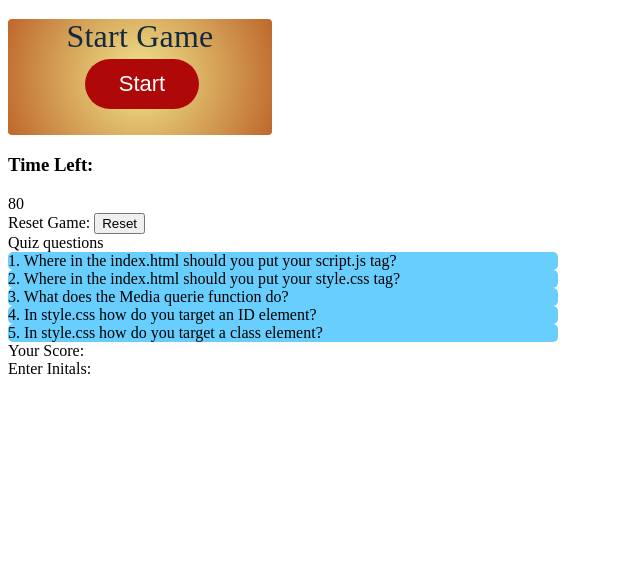
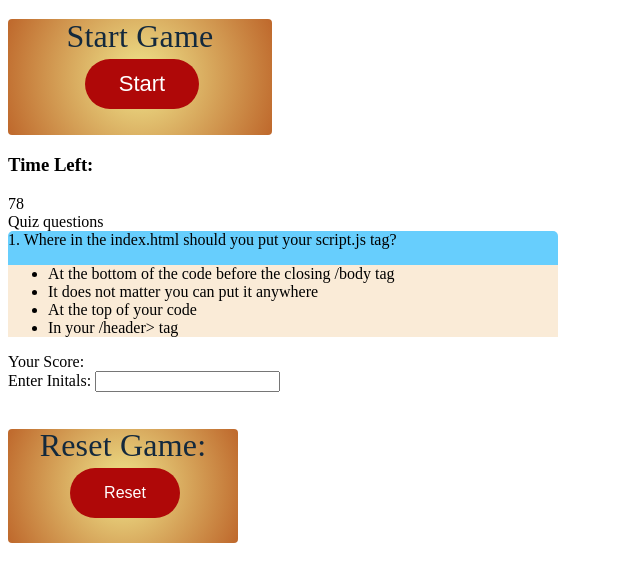
Before and after one commit to Tonyoffor/JavascriptQiz, a plain HTML site: page Main/index.html in a window 1280 px wide. Both pictures are taken after a click on the button "Start". Shown: the whole page, without its empty margins (0-640 px from the left). Drawn offline with Linux system fonts and the light colour scheme.

Commit message:
added more functions and got the timer function to work

```diff
--- a/Main/assets/css/style.css
+++ b/Main/assets/css/style.css
@@ -32,44 +32,82 @@
   text-align: center;
   cursor: pointer;
 }
+
+#reset{
+  background: radial-gradient(circle, rgba(240,230,140,1) 0%, rgba(187,96,33,0.9542191876750701) 100%);
+  border-radius: 4px;
+  color: #13293d;
+  cursor: pointer;
+  font-size: 2em;
+  letter-spacing: 0.21px;
+  line-height: 14px;
+  max-width: 200px;
+  padding: 9px 15px;
+  text-align: center;
+  align-items: center;
+  transition-duration: 0.15s;
+  transition-property: background-color;
+  transition-timing-function: linear;
+  margin-top: 0.6em;
+}
+
+#resetButton{
+  border: none;
+  background-color: hsl(360, 91%, 36%);
+  border-radius: 25px;
+  box-shadow: rgba(0, 0, 0, 0.1) 0px 1px 6px 0px rgba(0, 0, 0, 0.2) 0px 1px 1px
+    0px;
+  color: hsl(0, 0%, 100%);
+  display: inline-block;
+  font-size: 16px;
+  line-height: 22px;
+  margin: 16px 16px 16px 20px;
+  padding: 14px 34px;
+  text-align: center;
+  cursor: pointer;
+}
 #Q1{
   background: rgb(103, 206, 253);
   width: 550px;
   border-radius: 5px;
+  display: none;
 }
 .Q1{
-  display: none;
-}
+background-color: antiquewhite;}
 
 #Q2{
   background: rgb(103, 206, 253);
   width: 550px;
   border-radius: 5px;
+  display: none;
 }
 .Q2{
-  display: none;
+  background-color: antiquewhite;
 }
 #Q3{
   background: rgb(103, 206, 253);
   width: 550px;
   border-radius: 5px;
+  display: none;
 }
 .Q3{
-  display: none;
+  background-color: antiquewhite;
 }
 #Q4{
   background: rgb(103, 206, 253);
   width: 550px;
   border-radius: 5px;
+  display: none;
 }
 .Q4{
-  display: none;
+  background-color: antiquewhite;
 }
 #Q5{
   background: rgb(103, 206, 253);
   width: 550px;
   border-radius: 5px;
+  display: none;
 }
 .Q5{
-  display: none;
+  background-color: antiquewhite;
 }
--- a/Main/assets/js/script.js
+++ b/Main/assets/js/script.js
@@ -1,25 +1,29 @@
 var startGame = document.querySelector("#startGame");
 var reset = document.querySelector("#reset");
-var time_sec = document.querySelector(".time_sec")
+var time_sec = document.getElementById("time_sec");
 var QuizQuestions = document.querySelector(".Quizquestions");
 
-var Score = document.querySelector("#Score")
-var resetButton = document.querySelector("#resetButton")
-var startButton = document.querySelector("#startbutton")
+var Score = document.querySelector("#Score");
+var resetButton = document.querySelector("#resetButton");
+var startButton = document.querySelector("#startbutton");
 
 
-var startTimer = null;
+
+
+var scorecounter =0;
 var timer;
 var timerCount;
 var Userchoice;
 var interval;
 var ans;
 var correctanswer = 0;
-var wronganswer = 0
+var wronganswer = 0;
+
+
 
 var QuizQuestions = [
 
-]
+];
 
   var ans = [
     "At the bottom of the code before the closing </body> tag ",
@@ -29,11 +33,13 @@ var QuizQuestions = [
     "With the . symbol",
   ];
 
-function startGame(){
+function gameStart(){
   //show 1st question and start timer
-  QuizQuestions
-  startButton.disabled=true;
+  timerCount = 80;
+  console.log("inside start game");
+  document.getElementById("Q1").style.display="block";
   startTimer();
+
 }
 
 
@@ -41,15 +47,32 @@ function startGame(){
  function startTimer(){
   timer = setInterval(function(){
     timerCount--;
-    time_sec.textContent = timerCount;
-    if (timerCount >=0)
+    time_sec.innerHTML = timerCount;
+    if (timerCount ==0){
+      clearInterval(timer);
+     }
+  },1000);
+  console.log("inside start timer");
+  console.log("timerCount="+timerCount);
   }
+
+function increasescore(index){
+scorecounter= scorecounter+1;
+Score.innerHTML="Score: "+scorecounter;
+nextQuestion(index);
 }
-//the start button will start this prompt
+
+function decreasetime(){
+  timerCount=timerCount-2;
+}
+
+function nextQuestion(index){
+if (index<4){
+  document.getElementsByClassName("questions")[index+1].style.display="block";
+}
 
 
-
-
+}
 //function reset(){
  // Resets timer, game and go back to the 1t question.
  //timer = 0;
--- a/Main/index.html
+++ b/Main/index.html
@@ -12,36 +12,32 @@
       <!-- = are startgame and startbutton doing the same thing? -->
   <section id="start">
     <div id = "startGame"> Start Game  </div>
-      <button id = "startbutton">Start</button>
+      <button id = "startbutton" onclick="gameStart()">Start</button>
     </div>
   </section>
     <div id="timer" >
       <h3 >Time Left: </h3>
-      <div class="time_sec">80</div>
     </div>
-
-    <div id = "reset">Reset Game:
-      <button id="resetButton"> Reset</button>
-    </div>
+    <div id="time_sec">80</div>
 
 		<section class="Quizquestions">Quiz questions
-      <div id="Q1"> 1. Where in the index.html should you put your script.js tag?
-        <ul class="Q1">
-          <li>At the bottom of the code before the closing /body tag</li>
-          <li>It does not matter you can put it anywhere</li>
+      <div id="Q1" class="questions"> 1. Where in the index.html should you put your script.js tag?
+        <ul class="Q1" >
+          <li onclick="increasescore(0)" >At the bottom of the code before the closing /body tag</li>
+          <li onclick="decreasetime()">It does not matter you can put it anywhere</li>
           <li>At the top of your code</li>
           <li>In your /header> tag</li>
         </ul>
       </div>
-      <div id="Q2"> 2. Where in the index.html should you put your style.css tag?
+      <div id="Q2" class="questions"> 2. Where in the index.html should you put your style.css tag?
         <ul class="Q2">
           <li> It does not matter you can put it anywhere </li>
-          <li> In your /header> tag </li>
+          <li onclick="increasescore(1)" > In your /header> tag </li>
           <li> At the top of your code before the /head> tag</li>
           <li>  At the bottom of the code </li>
         </ul>
       </div>
-      <div id="Q3"> 3. What does the Media querie function do?
+      <div id="Q3" onclick="increasescore(2)" class="questions"> 3. What does the Media querie function do?
         <ul class="Q3">
           <li> It helps adjust the page to different screen sizes   </li>
           <li>  It helps show what is hiden in on a page   </li>
@@ -49,7 +45,7 @@
           <li>   It is used call a for loop </li>
         </ul>
       </div>
-      <div id="Q4"> 4. In style.css how do you target an ID element?
+      <div id="Q4" onclick="increasescore(3)" class="questions"> 4. In style.css how do you target an ID element?
         <ul class="Q4">
           <li> With the # symbol   </li>
           <li>  With the @ symbol   </li>
@@ -57,7 +53,7 @@
           <li>   With the & symbol </li>
         </ul>
       </div>
-      <div id="Q5"> 5. In style.css how do you target a class element?
+      <div id="Q5" onclick="increasescore(4)" class="questions"> 5. In style.css how do you target a class element?
         <ul class="Q5">
           <li> With the . symbol   </li>
           <li>  With the @ symbol   </li>
@@ -67,7 +63,12 @@
       </div>
     </section>
 	<div id="Score"> Your Score: </div>
-  <div id="initials"> Enter Initals: </div>
+  <div id="initials"> Enter Initals: <input type="text" id="Initals" ><br><br></div>
+
+
+  <div id = "reset">Reset Game:
+    <button id="resetButton"> Reset</button>
+  </div>
 
   </div>
     <script src="assets/js/script.js"></script>
```
